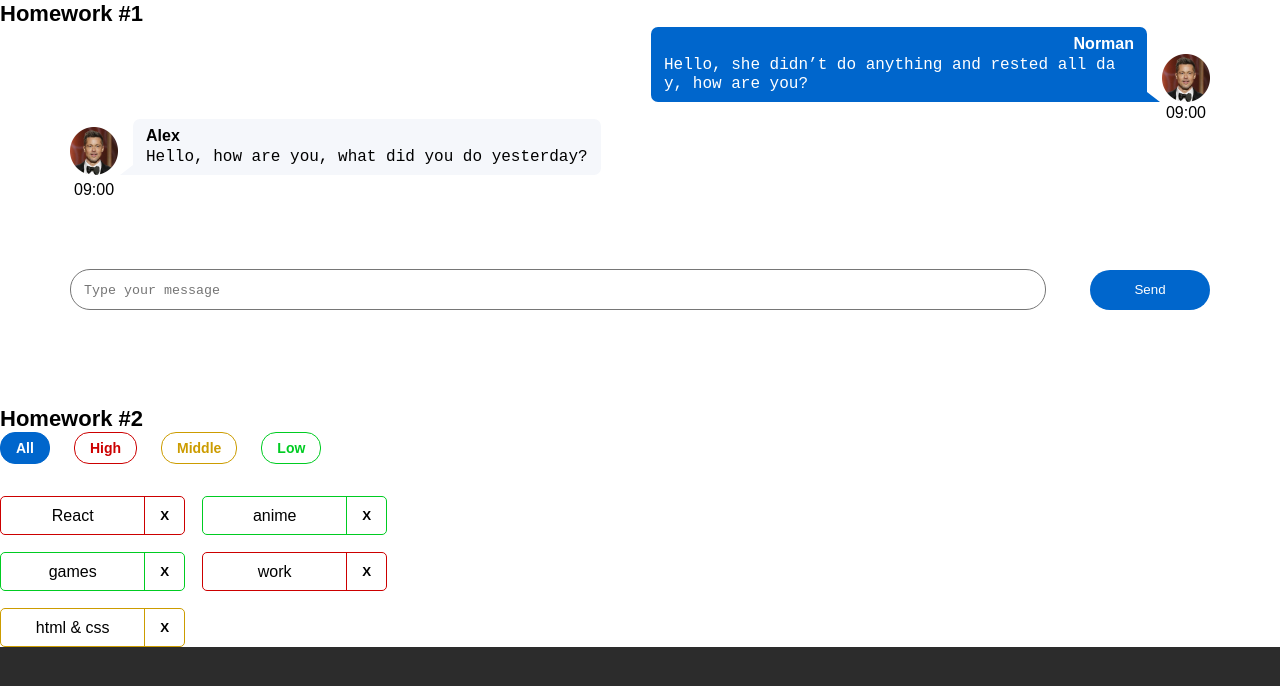
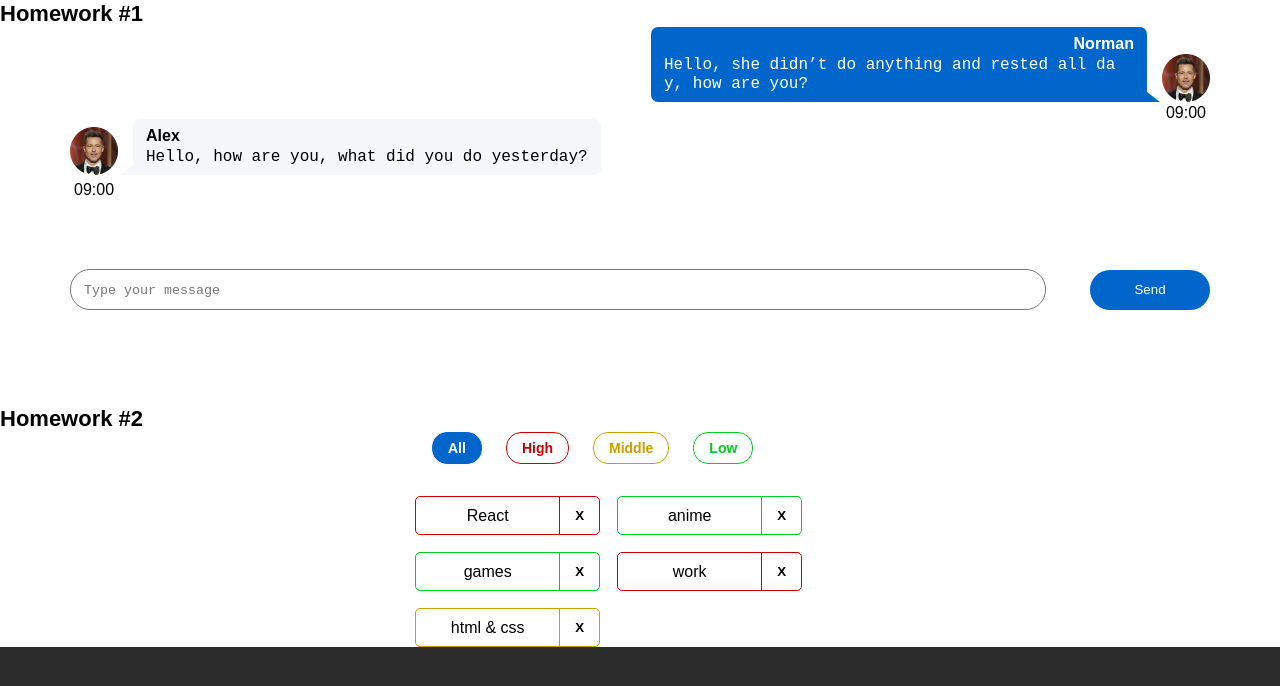
Before and after one commit to IJTINK7/hws-from-ignat, a React (Create React App) app: page / in a window 1280 px wide. Shown: the top 686 px of the page. Built offline with nearby package versions, Linux system fonts and the light colour scheme.

Commit message:
Change the style of HW2

```diff
--- a/src/s2-homeworks/hw02/affairs/Affairs.module.css
+++ b/src/s2-homeworks/hw02/affairs/Affairs.module.css
@@ -1,7 +1,8 @@
 .buttonContainer {
+    margin-left: 54vh;
+    margin-bottom: 32px;
     display: flex;
     gap: 24px;
-    margin-bottom: 32px;
 }
 
 .all {
@@ -48,6 +49,7 @@
 }
 
 .affairs {
+    margin: 0 auto;
     display: flex;
     gap: 17px;
     flex-wrap: wrap;
```
